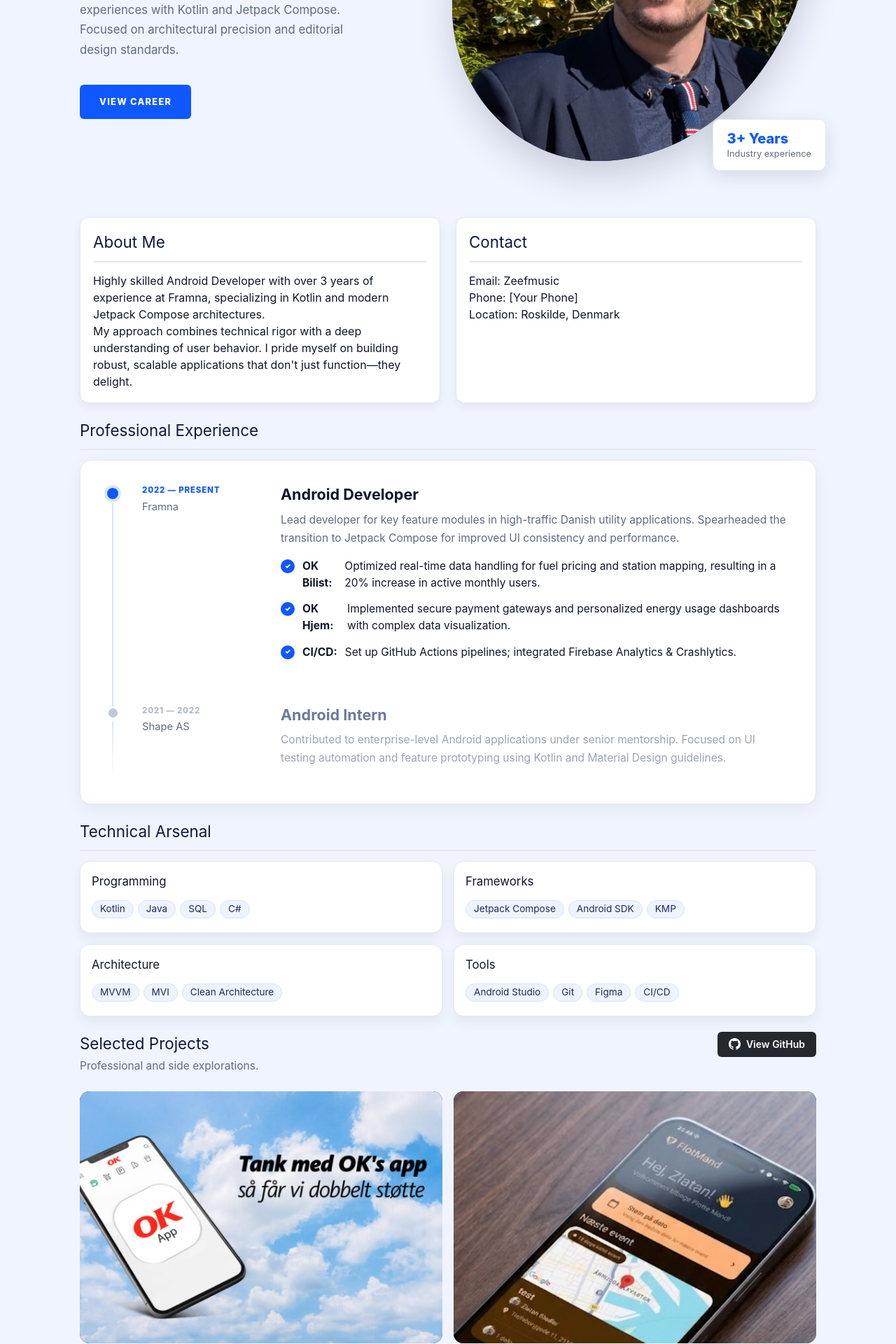
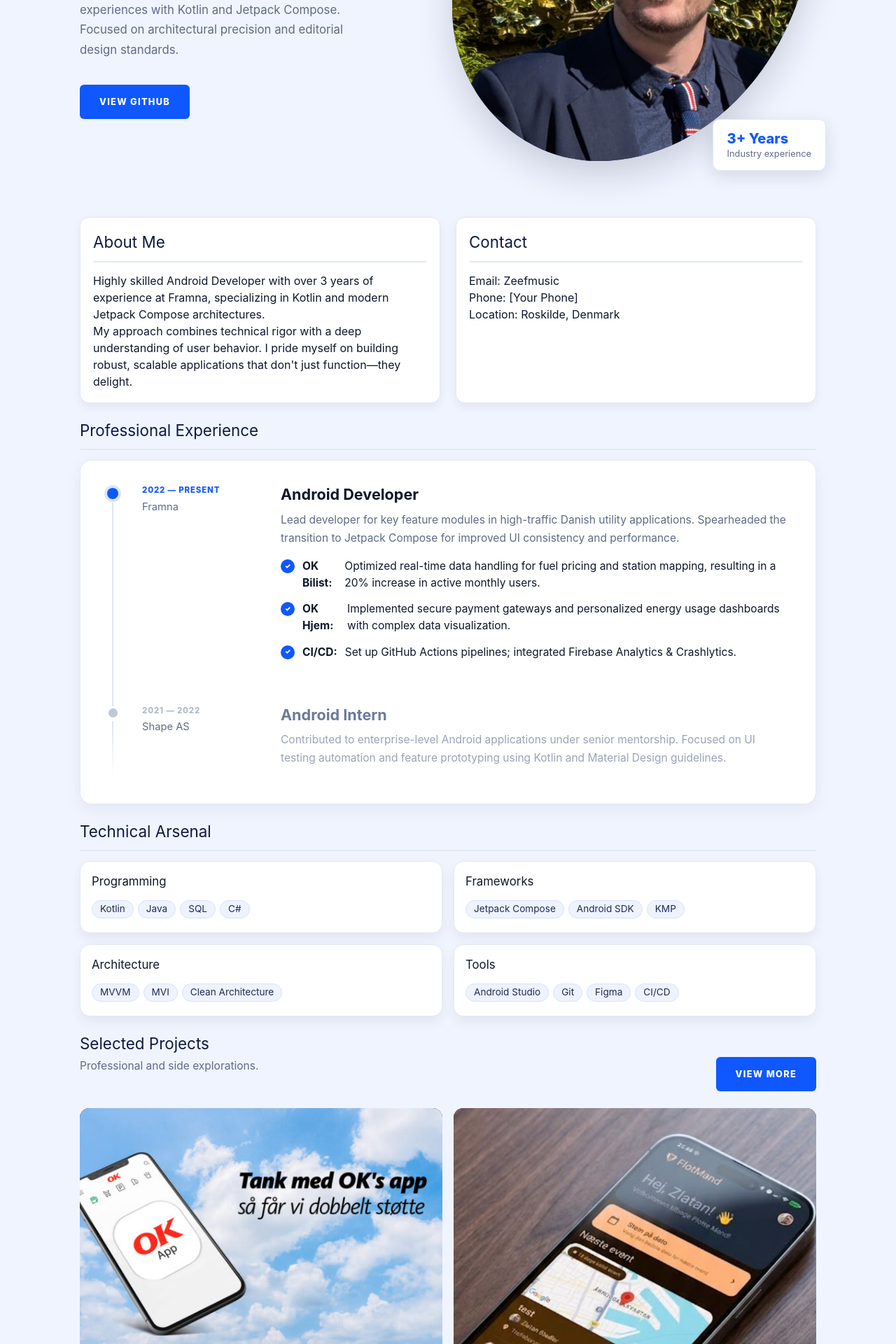
Before and after one commit to Zlatans3/zlatan-cv, a React (Vite) app: page / in a window 1280 px wide. Shown: the part 400-2320 px from the top of the page at 70% size. Built offline with nearby package versions, Linux system fonts and the light colour scheme.

Commit message:
initial change commit.

```diff
--- a/index.html
+++ b/index.html
@@ -3,6 +3,7 @@
   <head>
     <meta charset="UTF-8" />
     <meta name="viewport" content="width=device-width, initial-scale=1.0" />
+    <link rel="icon" type="image/x-icon" href="/assets/favicon.ico" />
     <title>Zlatan Stadler - CV</title>
   </head>
   <body>
--- a/src/components/Footer.jsx
+++ b/src/components/Footer.jsx
@@ -1,7 +1,7 @@
 export default function Footer() {
   return (
     <footer className="footer">
-      Designed for Danish tech recruiters — built with Kotlin spirit and Compose energy.
+      Designed for Danish tech recruiters — built based on react
     </footer>
   )
 }
--- a/src/components/Hero.jsx
+++ b/src/components/Hero.jsx
@@ -10,7 +10,7 @@ export default function Hero() {
           Crafting seamless, performance-driven mobile experiences with Kotlin and Jetpack Compose.
           Focused on architectural precision and editorial design standards.
         </p>
-        <a className="hero-button" href="#experience">View Career</a>
+        <a className="hero-button" href="https://github.com/zlatanstadler" target="_blank" rel="noopener noreferrer">View GitHub</a>
       </div>
       <div className="photo-wrap">
         <img className="photo" src={profilePhoto} alt="Zlatan Stadler headshot" />
--- a/src/components/Projects.jsx
+++ b/src/components/Projects.jsx
@@ -1,4 +1,3 @@
-import GitHubButton from './GitHubButton'
 import okAppImg from '../assets/ok-app-display.jpg'
 import portfolioImg from '../assets/SCR-20260306-ttkt.jpeg'
 
@@ -10,7 +9,7 @@ export default function Projects() {
           <h2>Selected Projects</h2>
           <p className="section-sub">Professional and side explorations.</p>
         </div>
-        <GitHubButton url="https://github.com" />
+        <a className="hero-button" href="#projects">View More</a>
       </div>
       <div className="project-grid">
         <div className="project-card">
```
Also changed, not shown: 1 other file (tests, documents, lock files or other folders).
